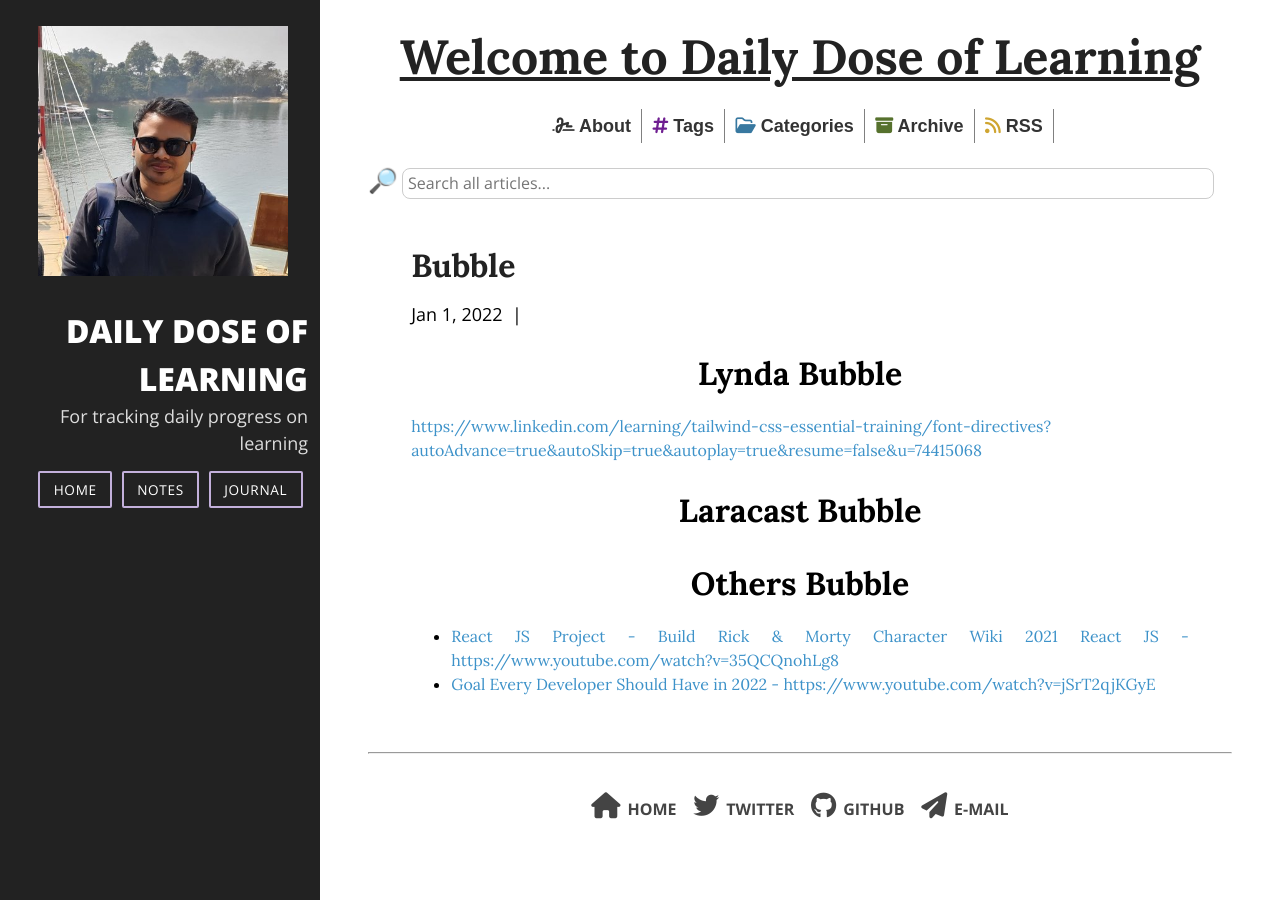
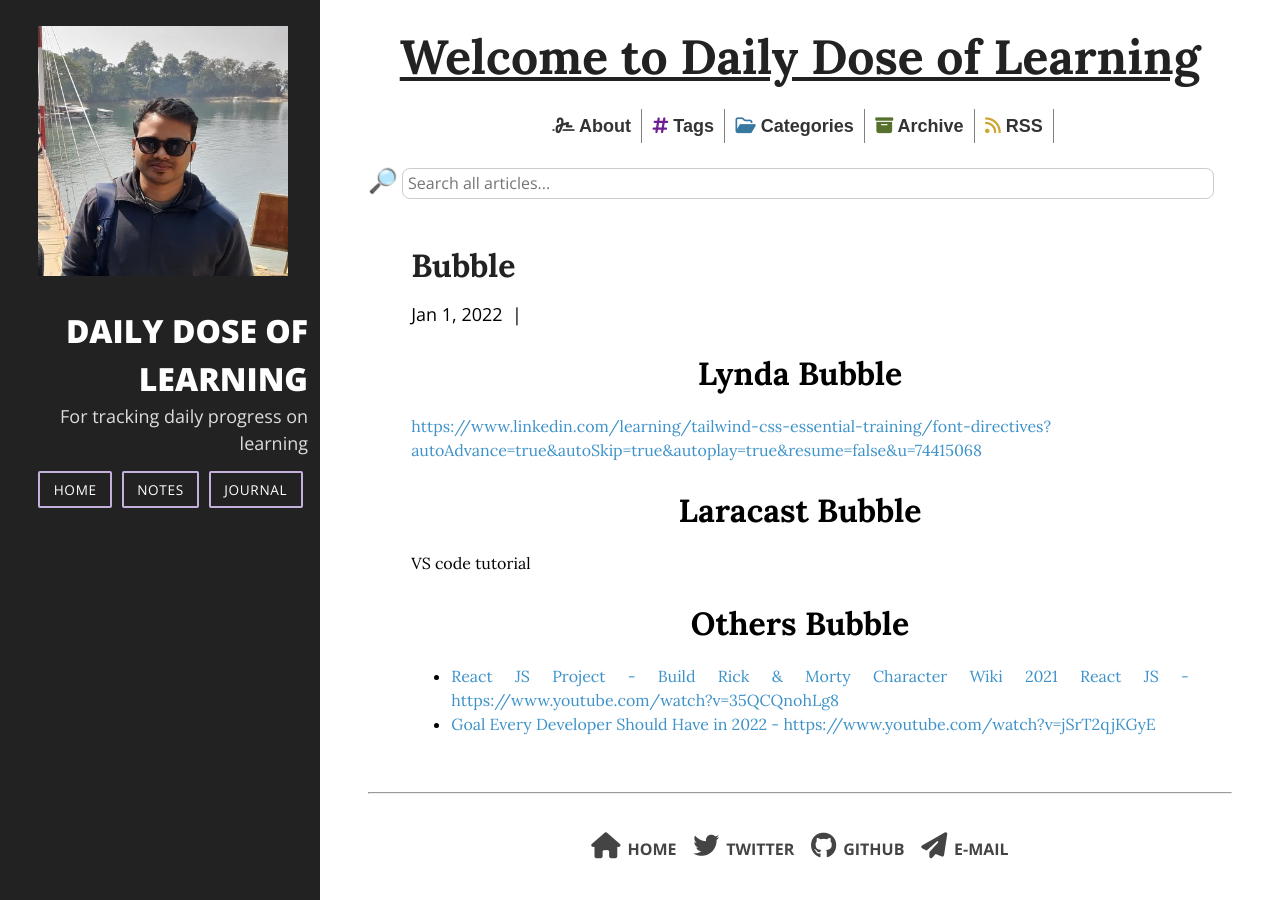
Before and after one commit to polodev/daily-dose, a Jekyll site: the page built from _notes/bubble.md, in a window 1280 px wide. Built offline with Jekyll 4.4.1, drawn with Linux system fonts in a browser that asks for light colours; nearby versions of some CDN libraries.

Commit message:
added a new bubble

```diff
--- a/_notes/bubble.md
+++ b/_notes/bubble.md
@@ -8,7 +8,7 @@ tags:
 [https://www.linkedin.com/learning/tailwind-css-essential-training/font-directives?autoAdvance=true&autoSkip=true&autoplay=true&resume=false&u=74415068](https://www.linkedin.com/learning/tailwind-css-essential-training/font-directives?autoAdvance=true&autoSkip=true&autoplay=true&resume=false&u=74415068)
 
 # Laracast Bubble
-
+VS code tutorial
 
 # Others Bubble
 * [React JS Project - Build Rick & Morty Character Wiki 2021 React JS  - https://www.youtube.com/watch?v=35QCQnohLg8](https://www.youtube.com/watch?v=35QCQnohLg8)
```
